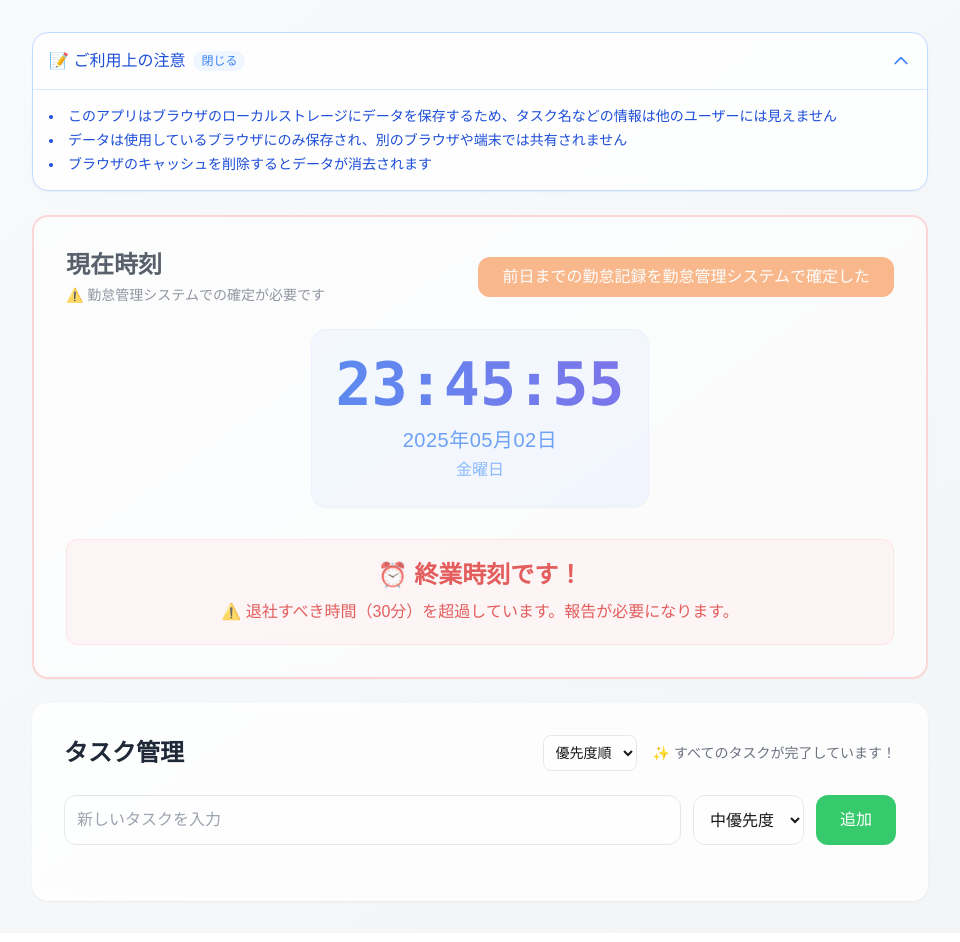
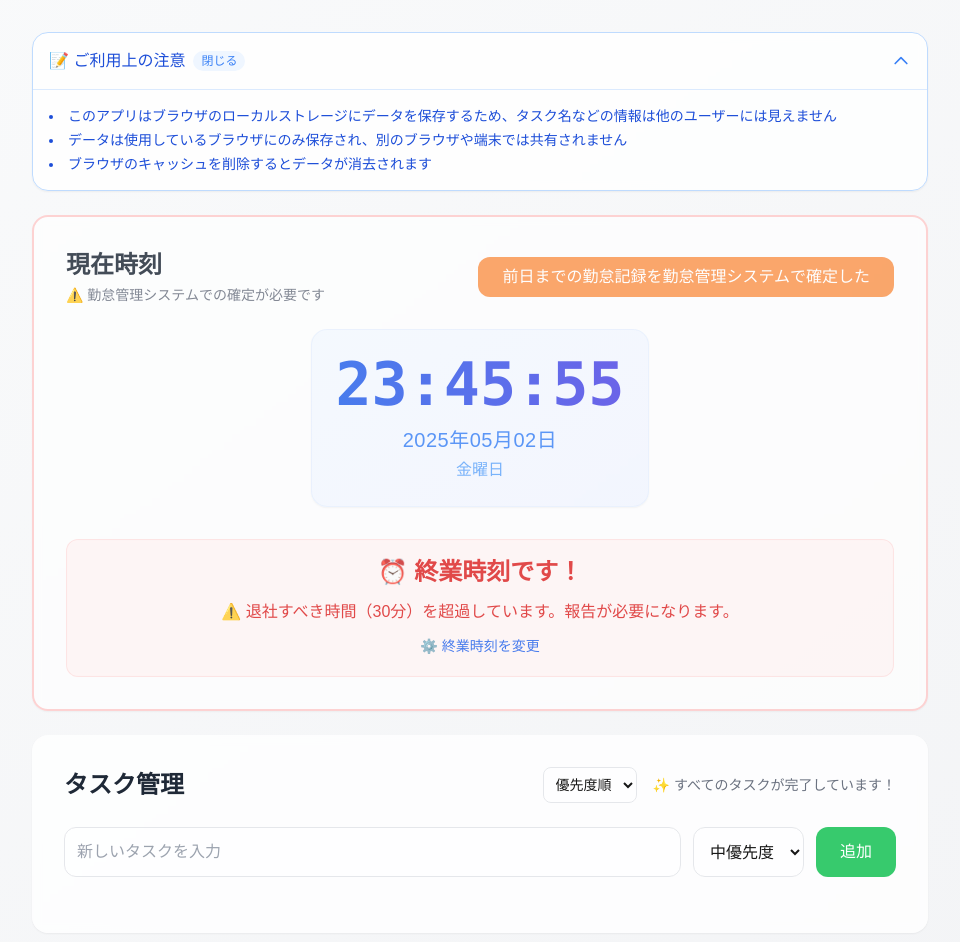
Before and after one commit to kuuchan-code/kinmu-navigator, a Next.js app: page / in a window 1280 px wide. Shown: the top 942 px of the page, without its empty margins (160-1120 px from the left). Built offline with nearby package versions, Linux system fonts and the light colour scheme.

Commit message:
feat: 終業時刻超過時の終業時刻変更ボタンを改善し、より分かりやすいUIに

```diff
--- a/src/app/page.tsx
+++ b/src/app/page.tsx
@@ -307,6 +307,13 @@ export default function Home() {
                         : '⚠️ 退社すべき時間（30分）を超過しています。報告が必要になります。'
                       }
                     </p>
+                    <button
+                      onClick={handleOpenQuittingTimeModal}
+                      className="mt-3 text-blue-600 hover:text-blue-800 text-sm flex items-center justify-center gap-1 mx-auto"
+                    >
+                      <span>⚙️</span>
+                      <span>終業時刻を変更</span>
+                    </button>
                   </div>
                 )}
               </>
```
